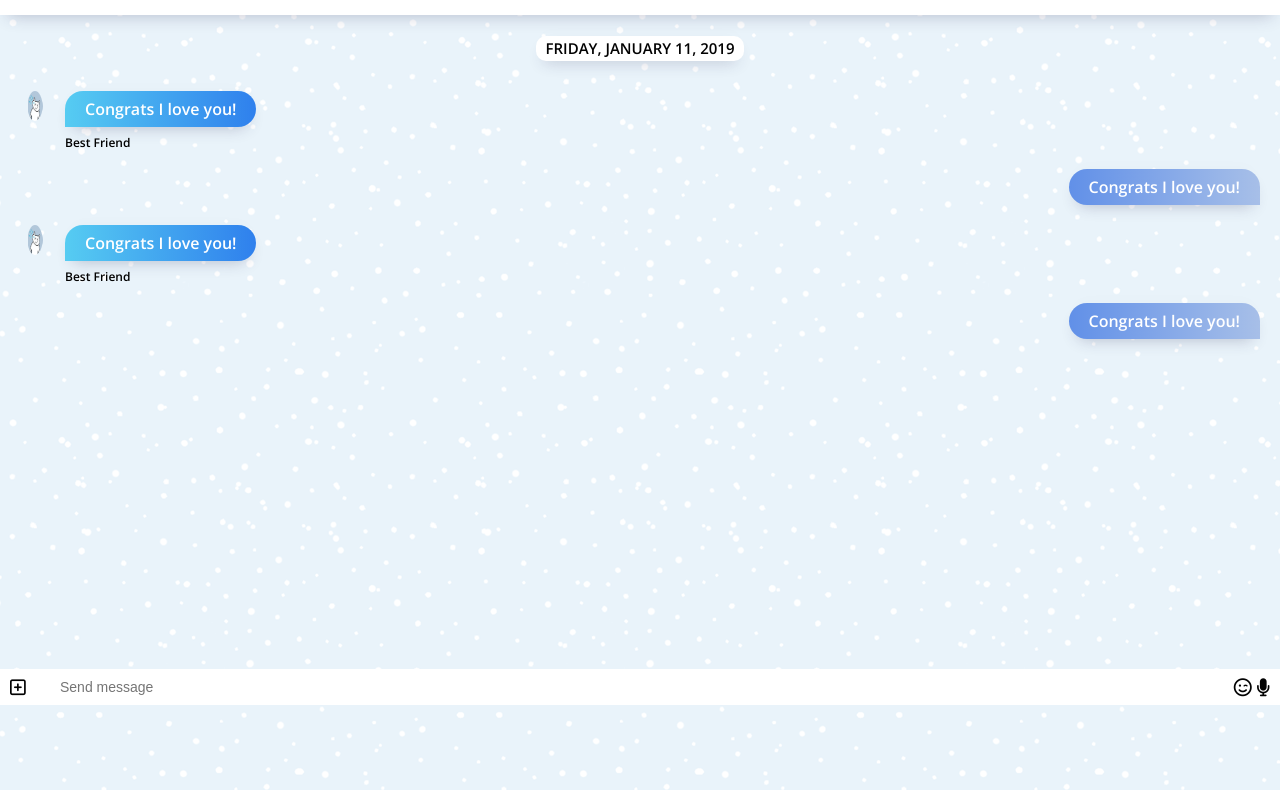
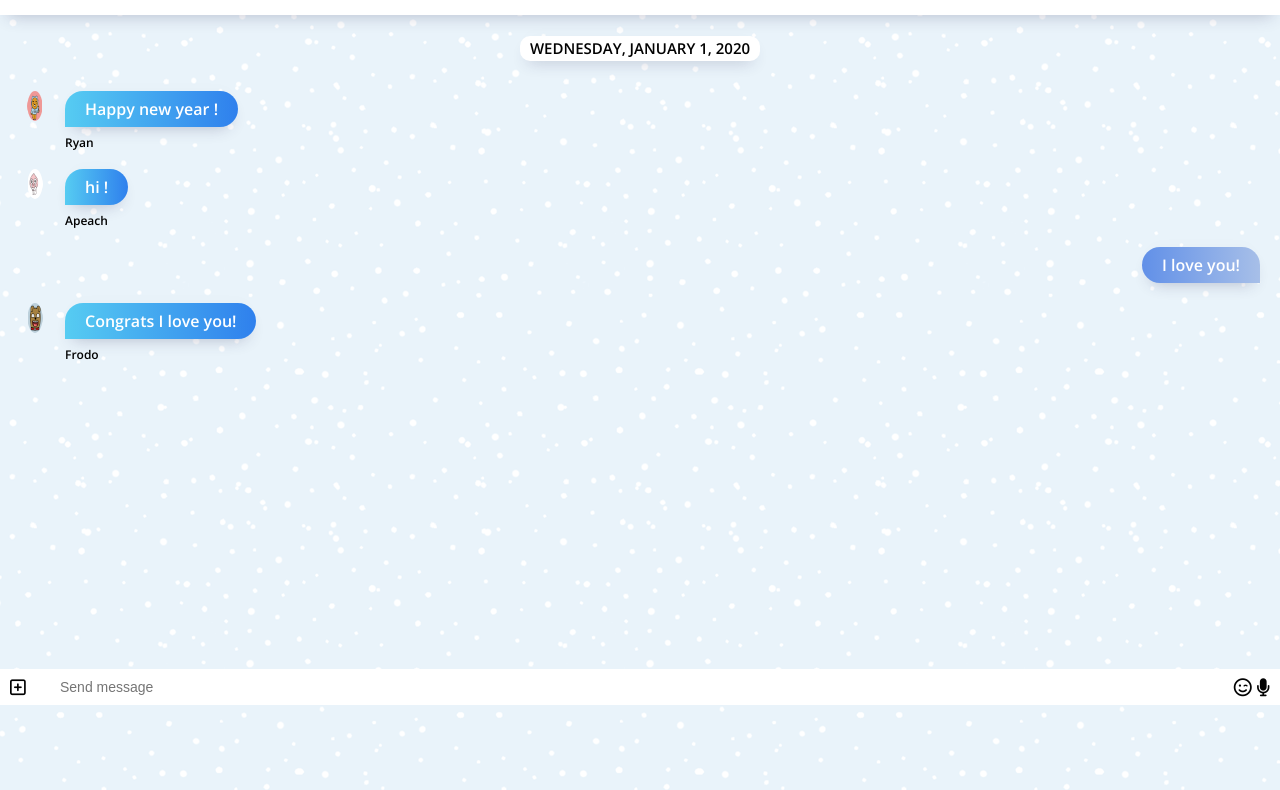
Before and after one commit to ricepotato/kokoa-clone, a plain HTML site: page chat.html in a window 1280 px wide. Shown: the part 95-885 px from the top of the page. Drawn offline with nearby package versions, Linux system fonts and the light colour scheme.

Commit message:
update chat

```diff
--- a/chat.html
+++ b/chat.html
@@ -35,7 +35,7 @@
           </div>
         </div>
         <div class="header__header-column">
-          <h1 class="header__title">Best Friend</h1>
+          <h1 class="header__title">KaKao Friends</h1>
         </div>
 
         <div class="header__header-column">
@@ -47,14 +47,22 @@
 
     <main class="chat-screen">
       <ul class="chat__messages">
-        <span class="chat__timestamp">Friday, January 11, 2019</span>
+        <span class="chat__timestamp">Wednesday, January 1, 2020</span>
         <li class="incomming-message message">
-          <img src="images/avatar.jpeg" class="g-avatar message_avatar" />
+          <img src="images/ryan.png" class="g-avatar message_avatar" />
           <div class="message__content">
             <span class="message__bubble">
-              Congrats I love you!
+              Happy new year !
             </span>
-            <span class="message__author">Best Friend</span>
+            <span class="message__author">Ryan</span>
+          </div>
+          <span class="message__timestamp"></span>
+        </li>
+        <li class="incomming-message message">
+          <img src="images/apeach.gif" class="g-avatar message_avatar" />
+          <div class="message__content">
+            <span class="message__bubble">hi ! </span>
+            <span class="message__author">Apeach</span>
           </div>
           <span class="message__timestamp"></span>
         </li>
@@ -62,27 +70,19 @@
           <span class="message__timestamp"></span>
           <div class="message__content">
             <span class="message__bubble">
-              Congrats I love you!
+              I love you!
             </span>
           </div>
         </li>
         <li class="incomming-message message">
-          <img src="images/avatar.jpeg" class="g-avatar message_avatar" />
+          <img src="images/frodo.png" class="g-avatar message_avatar" />
           <div class="message__content">
             <span class="message__bubble">
               Congrats I love you!
             </span>
-            <span class="message__author">Best Friend</span>
+            <span class="message__author">Frodo</span>
           </div>
           <span class="message__timestamp"></span>
-        </li>
-        <li class="sent-message message">
-          <span class="message__timestamp"></span>
-          <div class="message__content">
-            <span class="message__bubble">
-              Congrats I love you!
-            </span>
-          </div>
         </li>
       </ul>
     </main>
```
